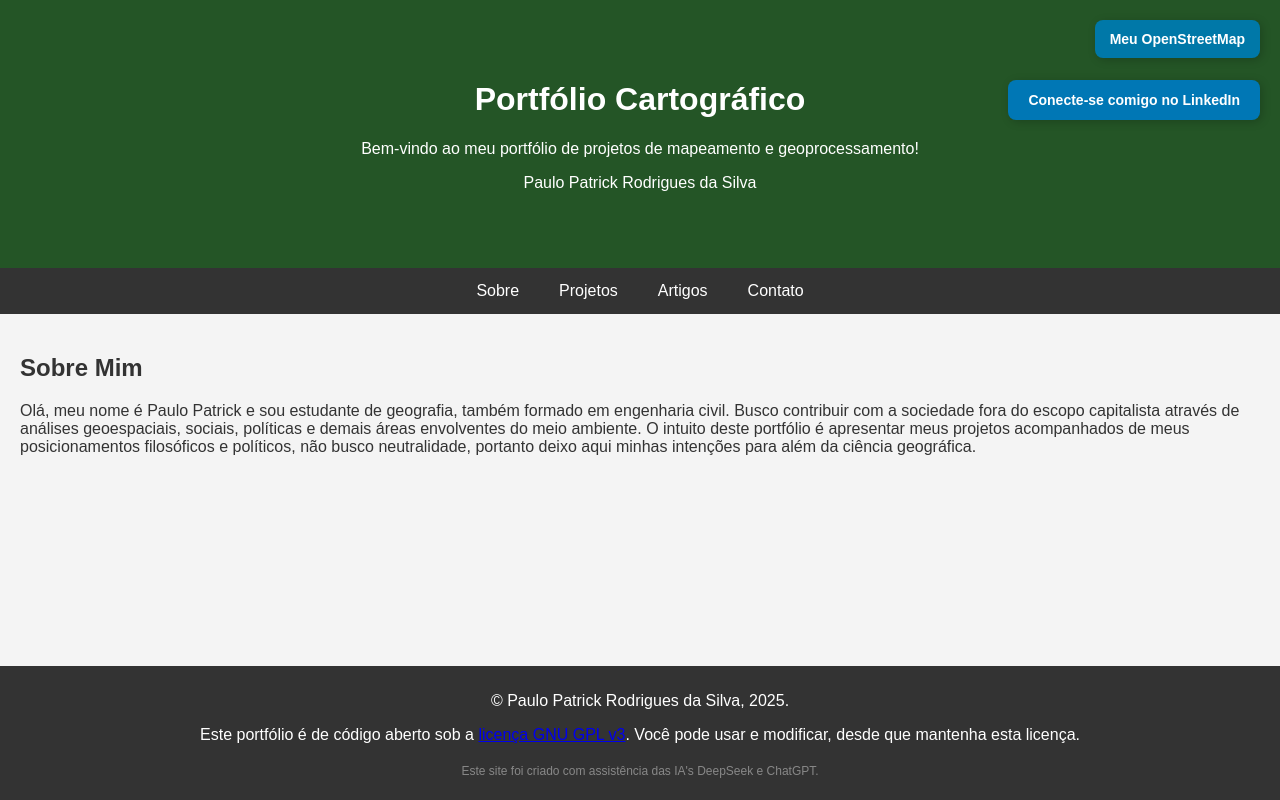
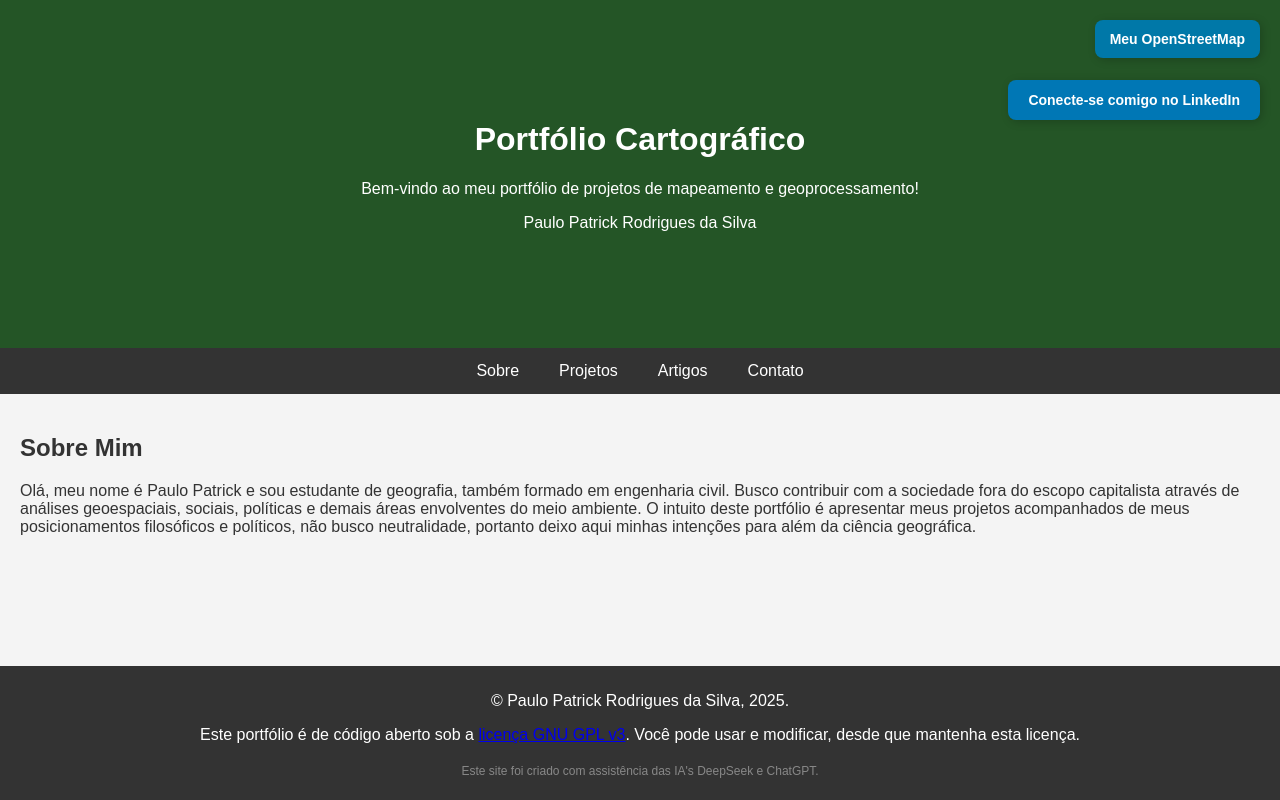
Before and after one commit to Eipatrick/Portfolio_cartografia, a plain HTML site: page index.html in a window 1280 px wide. Drawn offline with Linux system fonts and the light colour scheme.

Commit message:
Update style.css

```diff
--- a/style.css
+++ b/style.css
@@ -10,7 +10,7 @@ body {
 header {
     background-color: #245526;
     color: white;
-    padding: 60px 0;
+    padding: 100px 0;
     text-align: center;
 }
 
```
